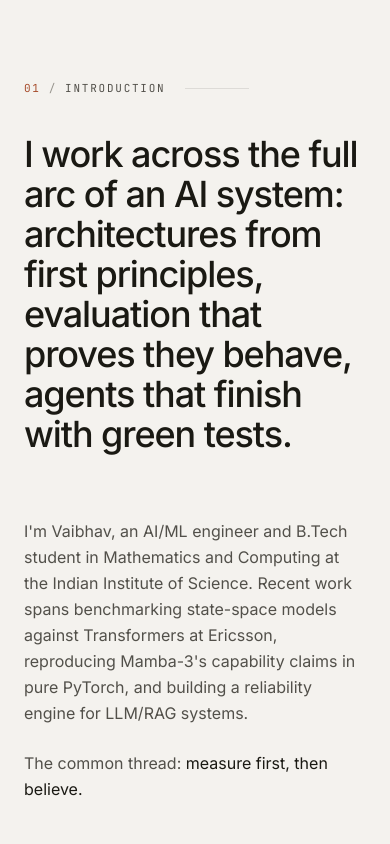
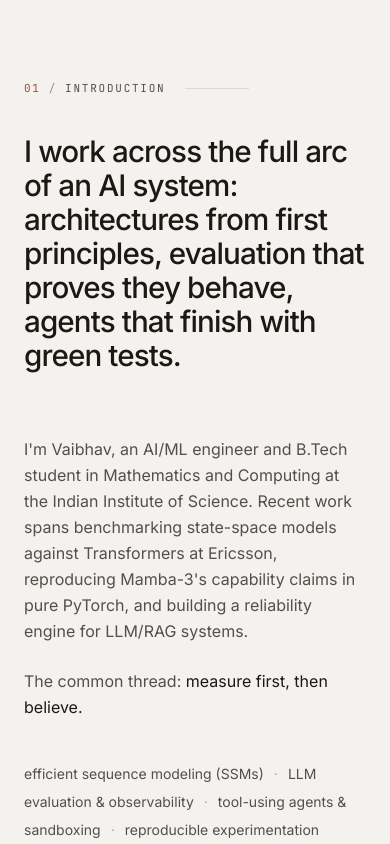
Before and after one commit to vaibhav3000/portfolio, a Next.js app: page / in a window 390 px wide. Shown: the part 1300-2144 px from the top of the page. Built offline with nearby package versions, Linux system fonts and the light colour scheme; no server answers.

Commit message:
Smaller long headings on phones

```diff
--- a/components/Section.tsx
+++ b/components/Section.tsx
@@ -59,7 +59,7 @@ export default function Section({
           ) : (
             <h2
               data-reveal
-              className="mt-10 max-w-3xl text-balance text-4xl font-medium tracking-[-0.03em] text-fog-hi md:text-[3.4rem] md:leading-[1.05]"
+              className="mt-10 max-w-3xl text-balance text-[1.85rem] font-medium leading-[1.15] tracking-[-0.03em] text-fog-hi sm:text-4xl md:text-[3.4rem] md:leading-[1.05]"
             >
               {title}
             </h2>
```
